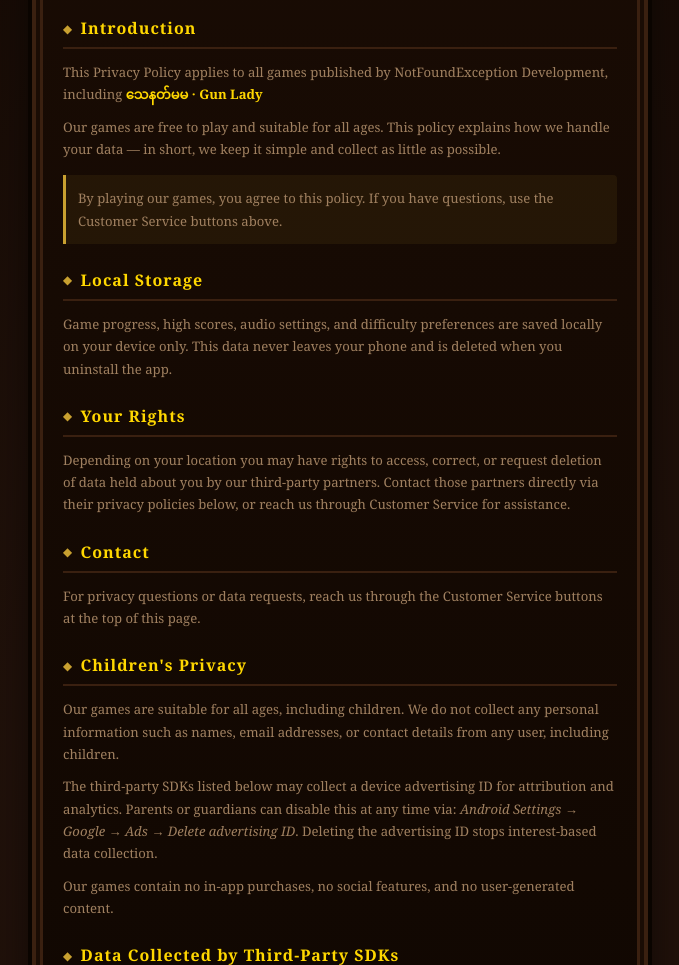
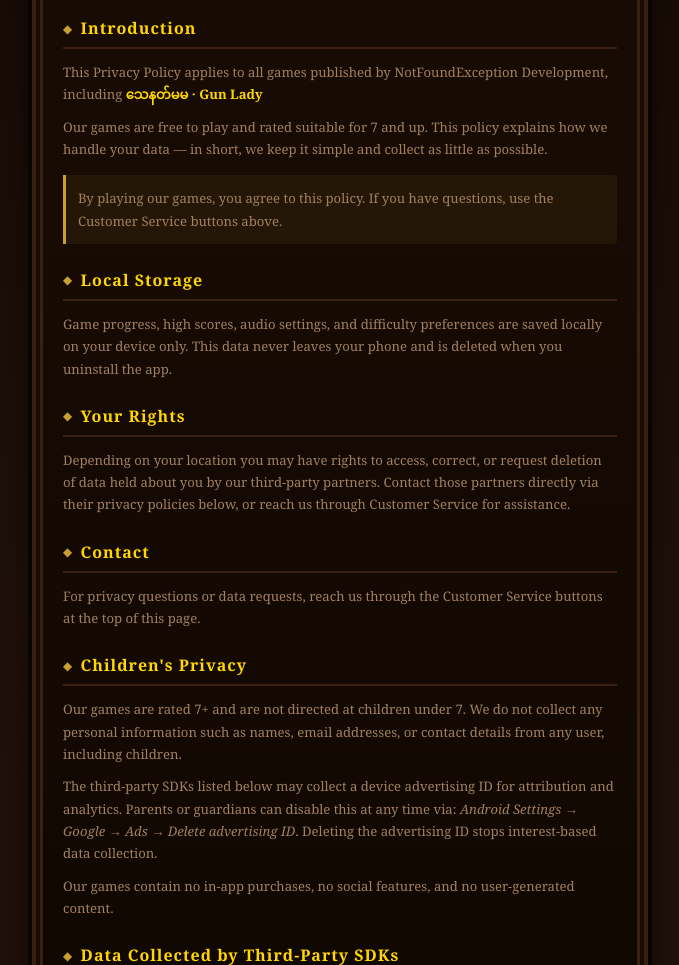
Before and after one commit to gunslinger225/privacy-policy, a plain HTML site: page index.html in a window 1280 px wide. Shown: the part 284-1249 px from the top of the page, without its empty margins (300-979 px from the left). Drawn offline with Linux system fonts and the light colour scheme.

Commit message:
Update index.html

```diff
--- a/index.html
+++ b/index.html
@@ -69,7 +69,7 @@
         <div class="section">
             <div class="section-title">Introduction</div>
             <p>This Privacy Policy applies to all games published by NotFoundException Development, including <strong style="color:#ffd700">သေနတ်မမ · Gun Lady</strong>
-            <p>Our games are free to play and suitable for all ages. This policy explains how we handle your data — in short, we keep it simple and collect as little as possible.</p>
+            <p>Our games are free to play and rated suitable for 7 and up. This policy explains how we handle your data — in short, we keep it simple and collect as little as possible.</p>
             <div class="highlight-box">
                 <p>By playing our games, you agree to this policy. If you have questions, use the Customer Service buttons above.</p>
             </div>
@@ -92,7 +92,7 @@
 
         <div class="section">
             <div class="section-title">Children's Privacy</div>
-            <p>Our games are suitable for all ages, including children. We do not collect any personal information such as names, email addresses, or contact details from any user, including children.</p>
+            <p>Our games are rated 7+ and are not directed at children under 7. We do not collect any personal information such as names, email addresses, or contact details from any user, including children.</p>
             <p>The third-party SDKs listed below may collect a device advertising ID for attribution and analytics. Parents or guardians can disable this at any time via: <em>Android Settings → Google → Ads → Delete advertising ID</em>. Deleting the advertising ID stops interest-based data collection.</p>
             <p>Our games contain no in-app purchases, no social features, and no user-generated content.</p>
         </div>
```
